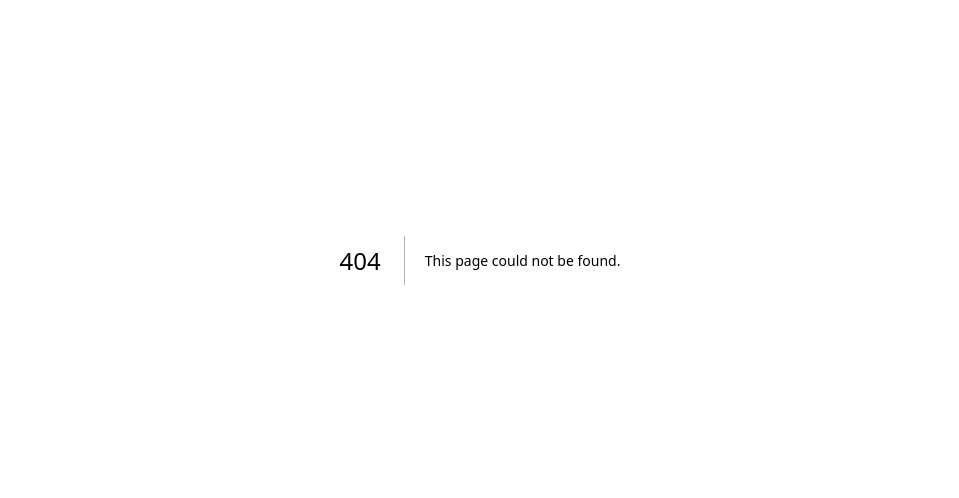
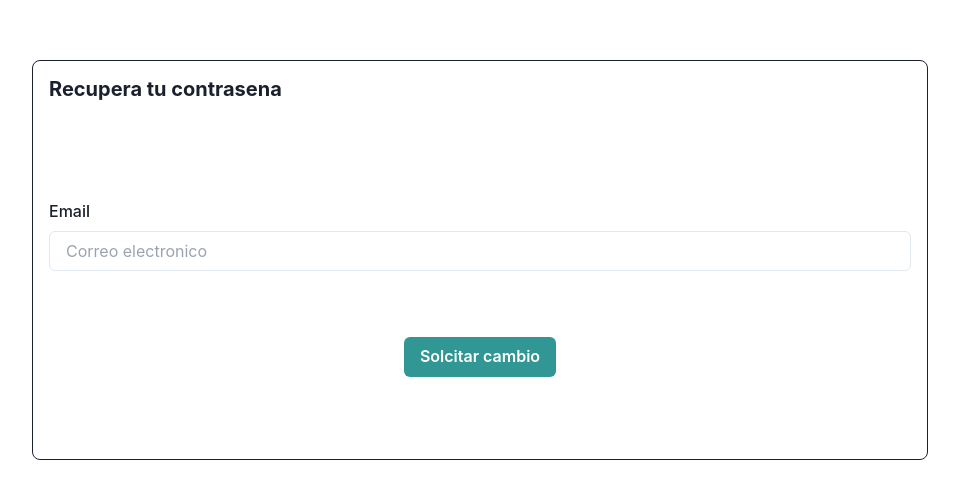
Before and after one commit to gaositd/applicant_registration, a Next.js app: page /password-reset in a window 1280 px wide. Before the commit this address had no page. Shown: the part 140-638 px from the top of the page, without its empty margins (160-1119 px from the left). Built offline with nearby package versions, Linux system fonts and the light colour scheme.

Commit message:
feat(users): created password reset

```diff
--- /dev/null
+++ b/app/password-reset/page.tsx
@@ -0,0 +1,10 @@
+"use client";
+import { useSearchParams } from "next/navigation";
+import { PasswordResetForm } from "../../components/password-reset/PasswordResetForm";
+
+const PasswordResetPage = () => {
+  const searchParms = useSearchParams();
+  return <PasswordResetForm token={searchParms.get("token")} />;
+};
+
+export default PasswordResetPage;
--- /dev/null
+++ b/components/password-reset/PasswordResetForm.tsx
@@ -0,0 +1,124 @@
+"use client";
+import {
+  Flex,
+  Input,
+  Heading,
+  FormControl,
+  FormLabel,
+  Button,
+  useToast,
+} from "@chakra-ui/react";
+import { useState } from "react";
+
+type PasswordResetFormProps = {
+  token: string | null;
+};
+
+export const PasswordResetForm: React.FC<PasswordResetFormProps> = ({
+  token,
+}) => {
+  return (
+    <Flex width="100dvw" height="100dvh" justify={"center"} align={"center"}>
+      <Flex
+        width="70%"
+        h="50%"
+        p={4}
+        borderRadius={8}
+        border="1px solid"
+        flexDir={"column"}
+        gap={8}
+      >
+        <Heading size={"md"}>Recupera tu contrasena</Heading>
+
+        {token ? <FormWithToken /> : <FormWithouToken />}
+      </Flex>
+    </Flex>
+  );
+};
+
+const FormWithouToken = () => {
+  const [email, setEmail] = useState("");
+
+  const toast = useToast();
+
+  const handelSubmit = async () => {
+    if (!email) return;
+    try {
+      const response = await fetch(
+        `${process.env.NEXT_PUBLIC_API_URL}/auth/request-password-reset`,
+        {
+          method: "POST",
+          body: JSON.stringify({ email }),
+          headers: {
+            "Content-Type": "application/json",
+          },
+        },
+      );
+      if (response.ok) {
+        toast({
+          title: "Correo enviado",
+          description:
+            "Si el correo electronico coincide con un usuario registrado, se le enviara un correo con un token para recuperar su contrasena",
+          status: "success",
+          duration: 9000,
+          isClosable: true,
+        });
+      } else {
+        toast({
+          title: "Error",
+          description: "No se pudo enviar el correo",
+          status: "error",
+          duration: 9000,
+          isClosable: true,
+        });
+      }
+    } catch (error) {
+      toast({
+        title: "Error",
+        description: "No se pudo enviar el correo",
+        status: "error",
+        duration: 9000,
+        isClosable: true,
+      });
+    }
+  };
+  return (
+    <Flex
+      flexDir={"column"}
+      width="100%"
+      justifyContent={"space-evenly"}
+      alignItems={"center"}
+      h="100%"
+    >
+      <FormControl>
+        <FormLabel htmlFor="email">Email</FormLabel>
+        <Input
+          type="email"
+          id="email"
+          placeholder="Correo electronico"
+          value={email}
+          onChange={(e) => setEmail(e.target.value)}
+        />
+      </FormControl>
+      <Button type="submit" colorScheme="teal" onClick={handelSubmit}>
+        Solcitar cambio
+      </Button>
+    </Flex>
+  );
+};
+
+const FormWithToken = () => {
+  return (
+    <form>
+      <FormControl>
+        <FormLabel htmlFor="password">Nueva Clave</FormLabel>
+        <Input type="password" id="password" placeholder="********" />
+      </FormControl>
+      <FormControl>
+        <FormLabel htmlFor="password">Confirmar Clave</FormLabel>
+        <Input type="password" id="password" placeholder="********" />
+      </FormControl>
+      <Button type="submit">Cambiar Clave</Button>
+    </form>
+  );
+};
```
